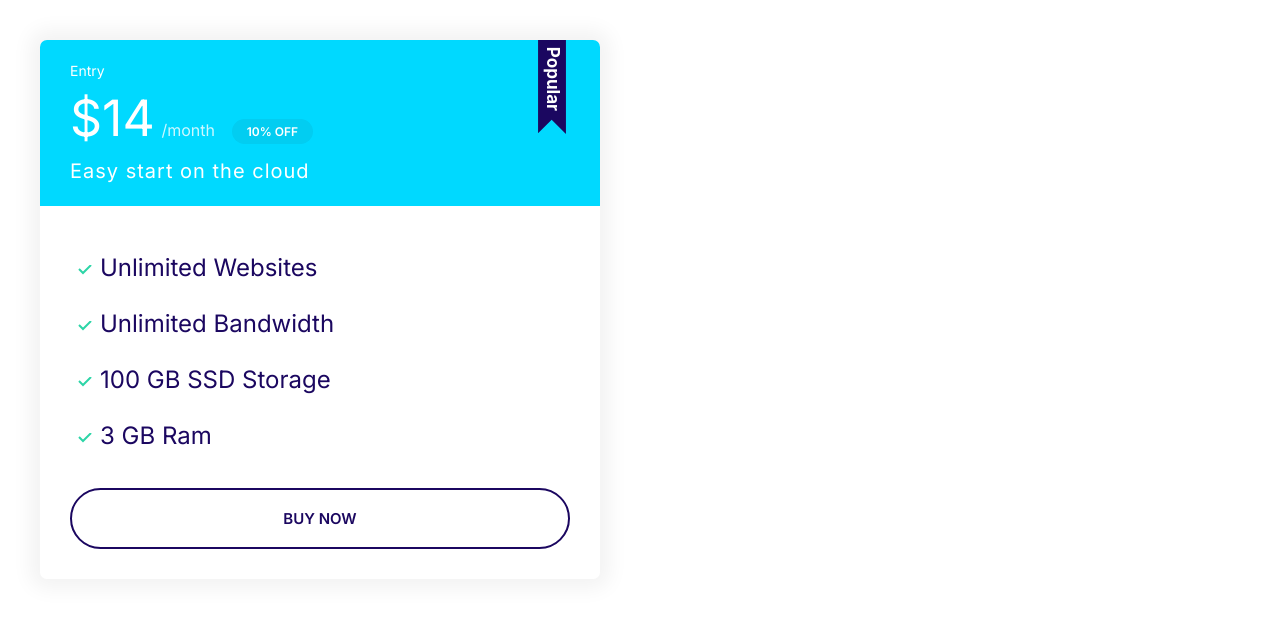
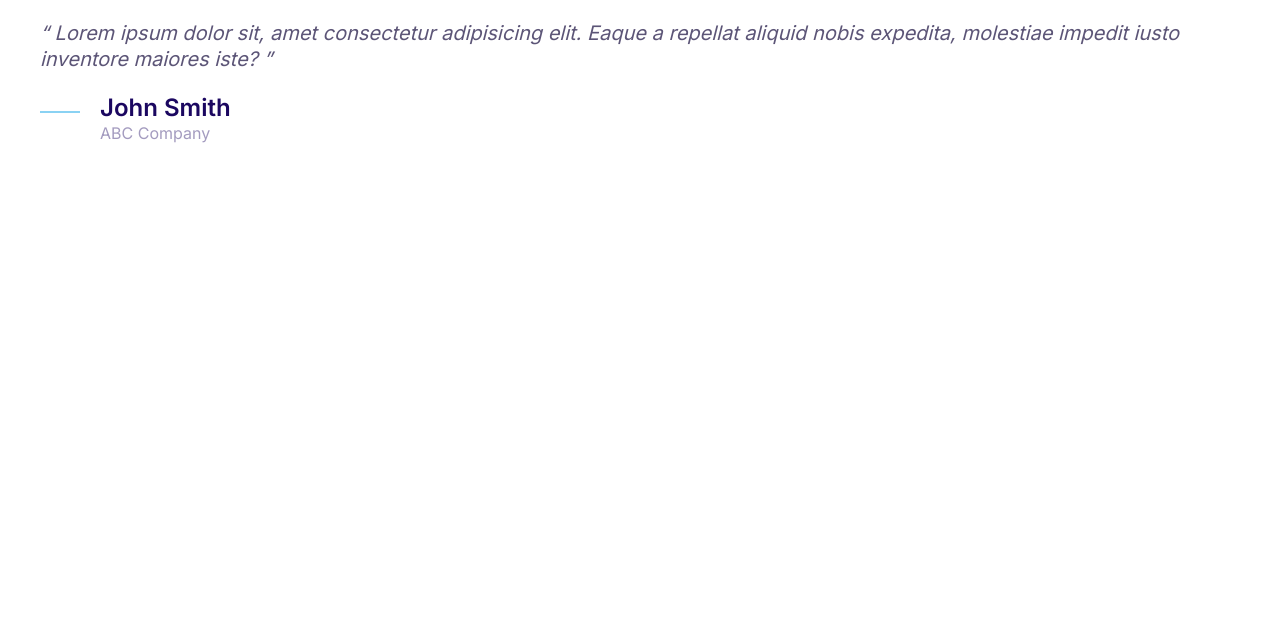
Before and after one commit to sharktankful/WebPage_Project, a plain HTML site: page index.html in a window 1280 px wide. Drawn offline with Linux system fonts and the light colour scheme.

Commit message:
Created styles for media, plans, and quote componets.

```diff
--- a/css/styles.css
+++ b/css/styles.css
@@ -4,6 +4,7 @@
     --color-accent: #ff3400;
     --color-headings: #1b0760;
     --color-body: #918ca4;
+    --color-body-darker: #5c5577;
     --color-border: #ccc;
     --border-radius: 30px;
 }
@@ -350,3 +351,67 @@ a {
         font-size: 1.6rem;
     }
 }
+
+/* Media */
+.media {
+    display: flex;
+}
+
+.media__title {
+    margin-top: 0;
+}
+
+.media__body {
+    margin: 0 2rem;
+}
+
+.media__image {
+    margin-top: 1rem;
+}
+
+.quote {
+    font-size: 3rem;
+    font-style: italic;
+    color: var(--color-body-darker);
+    line-height: 1.3;
+}
+
+.quote__text::before {
+    content: open-quote;
+}
+.quote__text::after {
+    content: close-quote;
+}
+
+.quote__author {
+    font-size: 3rem;
+    font-weight: 600;
+    font-style: normal;
+    margin-bottom: 0;
+}
+
+.quote__organization {
+    color: var(--color-headings);
+    opacity: 0.4;
+    font-size: 2rem;
+    font-style: normal;
+}
+
+.quote__line {
+    position: relative;
+    bottom: 10px;
+}
+
+@media screen and (min-width: 1024px) {
+    .quote {
+        font-size: 2rem;
+    }
+
+    .quote__author {
+        font-size: 2.4rem;
+    }
+
+    .quote__organization {
+        font-size: 1.6rem;
+    }
+}
--- a/index.html
+++ b/index.html
@@ -15,27 +15,25 @@
     <link rel="stylesheet" href="css/styles.css" />
   </head>
   <body>
-    <div style="width: 50%; padding: 4rem">
-      <div class="plan plan--popular">
-        <div class="card card--secondary">
-          <header class="card__header">
-            <h3 class="plan__name">Entry</h3>
-            <span class="plan__price">$14</span>
-            <span class="plan__billing-cycle">/month</span>
-            <span class="badge badge--secondary badge--small">10% OFF</span>
-            <span class="plan__description">Easy start on the cloud</span>
-          </header>
-          <div class="card__body">
-            <ul class="list list--tick">
-              <li class="list__item">Unlimited Websites</li>
-              <li class="list__item">Unlimited Bandwidth</li>
-              <li class="list__item">100 GB SSD Storage</li>
-              <li class="list__item">3 GB Ram</li>
-            </ul>
-            <button class="btn btn--outline btn--block">Buy Now</button>
+    <blockquote class="quote">
+      <p class="quote__text">
+        Lorem ipsum dolor sit, amet consectetur adipisicing elit. Eaque a
+        repellat aliquid nobis expedita, molestiae impedit iusto inventore
+        maiores iste?
+      </p>
+      <footer>
+        <div class="media">
+          <div class="media__image">
+            <svg class="icon icon--primary quote__line">
+              <use xlink:href="images/sprite.svg#line"></use>
+            </svg>
+          </div>
+          <div class="media__body">
+            <h3 class="media__title quote__author">John Smith</h3>
+            <p class="quote__organization">ABC Company</p>
           </div>
         </div>
-      </div>
-    </div>
+      </footer>
+    </blockquote>
   </body>
 </html>
```
Also changed, not shown: components/media-componet.html (added, +15 -0 lines), components/plans.html (added, +22 -0 lines), components/quotes.html (added, +19 -0 lines).
